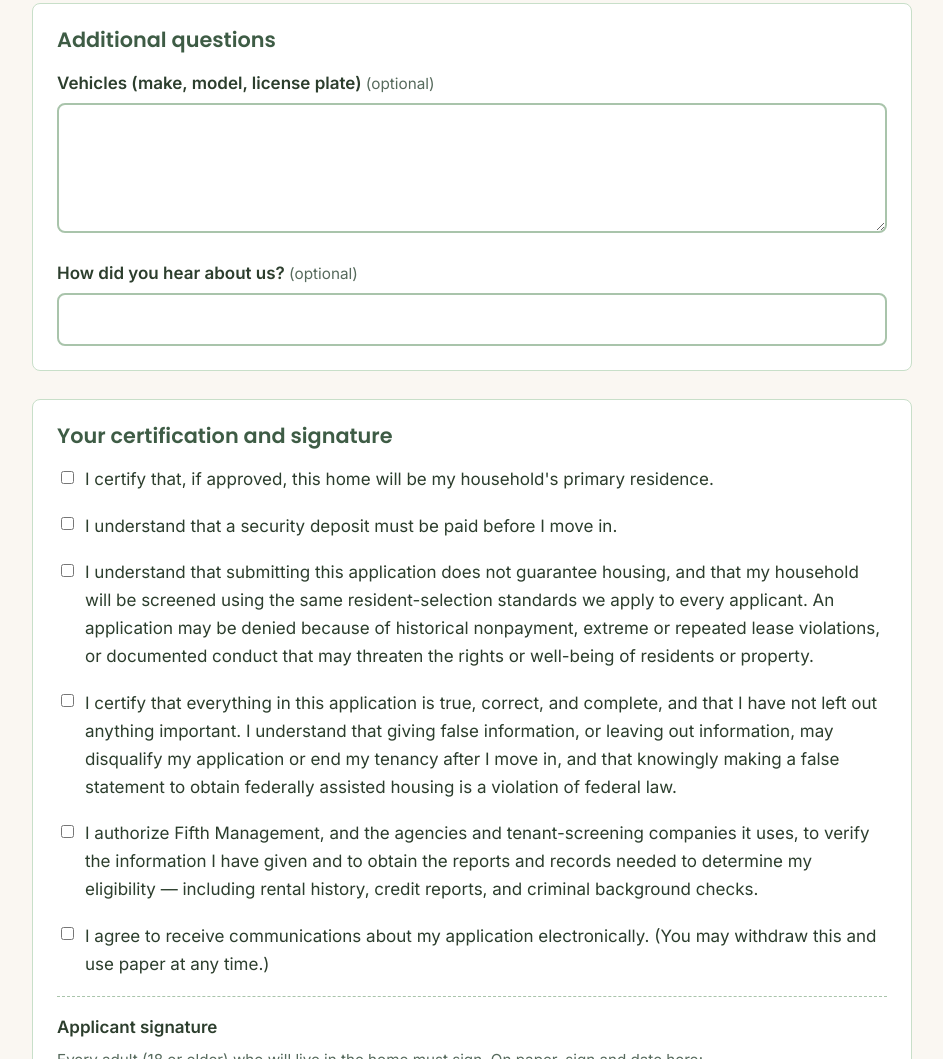
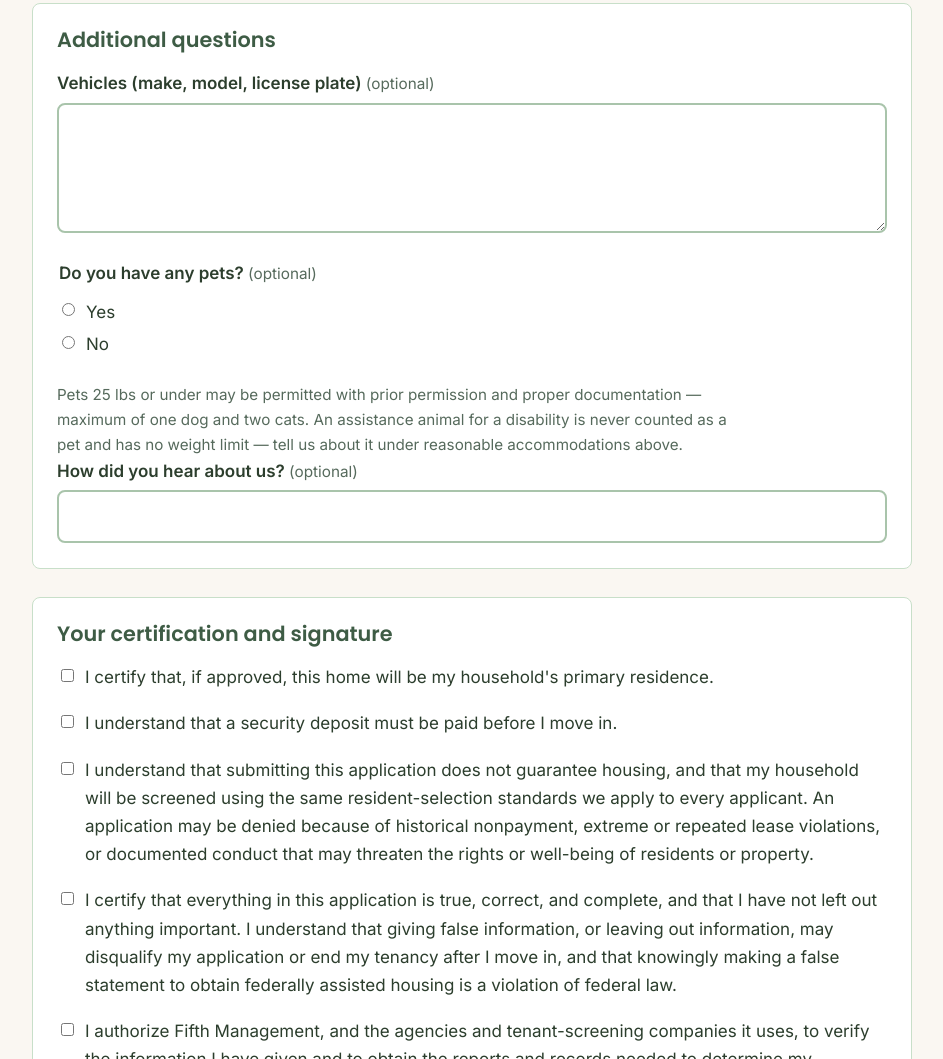
Before and after one commit to sweetbabylew/fmc-princefrederickvillageapts, a plain HTML site: page apply-online/index.html in a window 1280 px wide. Shown: the part 7559-8618 px from the top of the page, without its empty margins (168-1111 px from the left). Drawn offline with Linux system fonts and the light colour scheme.

Commit message:
deploy: sweetbabylew/fmc-property-sites@65a6c8e2465a38baf2ce1d69cd2e61a6b6de78c2

```diff
--- a/apply-online/index.html
+++ b/apply-online/index.html
@@ -292,6 +292,11 @@
             <h2 id="sec-other">Additional questions</h2>
 
             <div class="field"><label for="vehicles">Vehicles (make, model, license plate) <span class="optional">(optional)</span></label><textarea id="vehicles" name="vehicles" rows="3"></textarea></div>
+            <fieldset class="field"><legend>Do you have any pets? <span class="optional">(optional)</span></legend>
+              <label class="choice"><input type="radio" name="pets" value="Yes" /> Yes</label>
+              <label class="choice"><input type="radio" name="pets" value="No" /> No</label>
+            </fieldset><p class="field-hint">Pets 25 lbs or under may be permitted with prior permission and proper documentation — maximum of one dog and two cats. An assistance animal for a disability is never counted as a pet and has no weight limit — tell us about it under reasonable accommodations above.</p>
+            <div class="app-cond" data-cond-field="pets" data-cond-mode="show" data-cond-equals="Yes" hidden><div class="field"><label for="pets_detail">If yes, tell us about each pet (type, breed, and weight) <span class="optional">(optional)</span></label><textarea id="pets_detail" name="pets_detail" rows="3"></textarea></div></div>
             <div class="field"><label for="how_heard">How did you hear about us? <span class="optional">(optional)</span></label><input type="text" id="how_heard" name="how_heard" /></div>
           </section>
 
```
Also changed, not shown: amenities/index.html (+1 -1 lines), index.html (+1 -0 lines).
